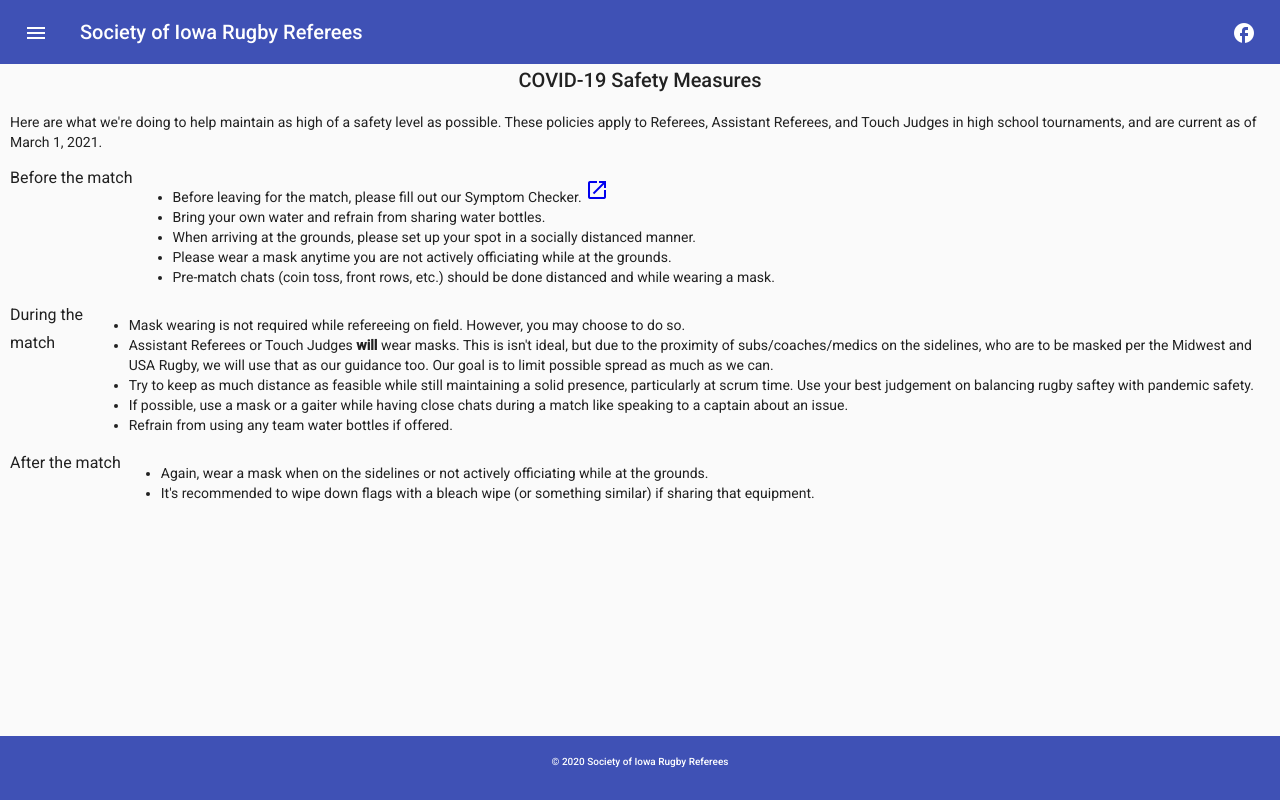
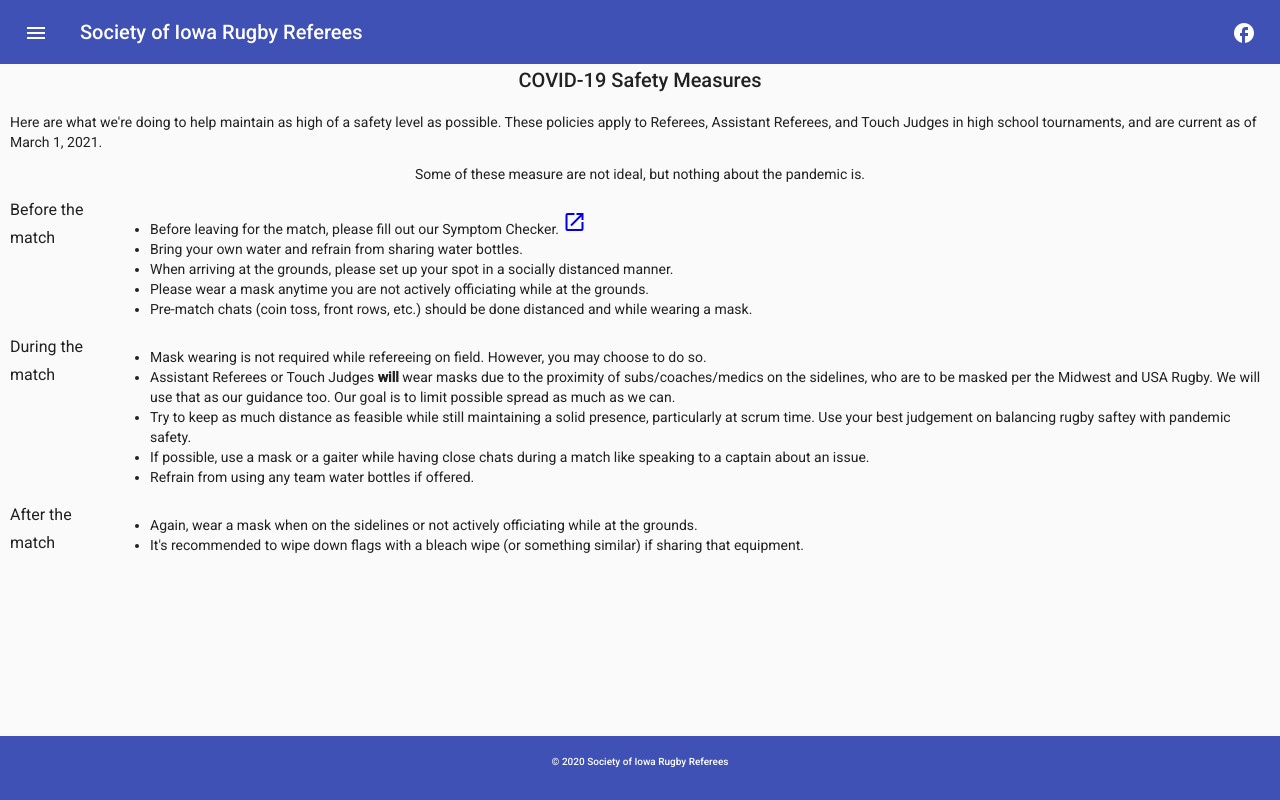
Before and after one commit to adammfalk/sirrs, an Angular app in the folder website/: page /covid-info in a window 1280 px wide. Built offline with nearby package versions, Linux system fonts and the light colour scheme.

Commit message:
covid policy updates

```diff
--- a/website/src/app/covid-info/covid-info.component.html
+++ b/website/src/app/covid-info/covid-info.component.html
@@ -6,8 +6,13 @@
         Referees, Assistant Referees, and Touch Judges in high school tournaments, and are current as of March 1, 2021.
     </p>
 </div>
+<div fxLayout="row" fxLayoutAlign="center center">
+    <p>Some of these measure are not ideal, but nothing about the pandemic is.</p>
+</div>
 <div fxLayout="row">
-    <h3>Before the match</h3>
+    <div fxFlex="100px">
+        <h3>Before the match</h3>
+    </div>
     <ul>
         <li>Before leaving for the match, please fill out our Symptom Checker. <a
                 href="https://forms.gle/54cPLYJ4g7pb7teJ6" target="_blank">
@@ -24,13 +29,15 @@
     </ul>
 </div>
 <div fxLayout="row">
-    <h3>During the match</h3>
+    <div fxFlex="100px">
+        <h3>During the match</h3>
+    </div>
     <ul>
         <li>Mask wearing is not required while refereeing on field. However, you may
             choose to do so.</li>
-        <li>Assistant Referees or Touch Judges <strong>will</strong> wear masks. This is isn't ideal, but due to the
+        <li>Assistant Referees or Touch Judges <strong>will</strong> wear masks due to the
             proximity of subs/coaches/medics on the
-            sidelines, who are to be masked per the Midwest and USA Rugby, we will use that as our guidance too. Our
+            sidelines, who are to be masked per the Midwest and USA Rugby. We will use that as our guidance too. Our
             goal is to limit possible spread as much as we can.</li>
         <li>Try to keep as much distance as feasible while still maintaining a solid
             presence, particularly at scrum time. Use your best judgement on balancing rugby saftey with pandemic
@@ -41,7 +48,9 @@
     </ul>
 </div>
 <div fxLayout="row">
-    <h3>After the match</h3>
+    <div fxFlex="100px">
+        <h3>After the match</h3>
+    </div>
     <ul>
         <li>Again, wear a mask when on the sidelines or not actively officiating while at
             the grounds.</li>
```
